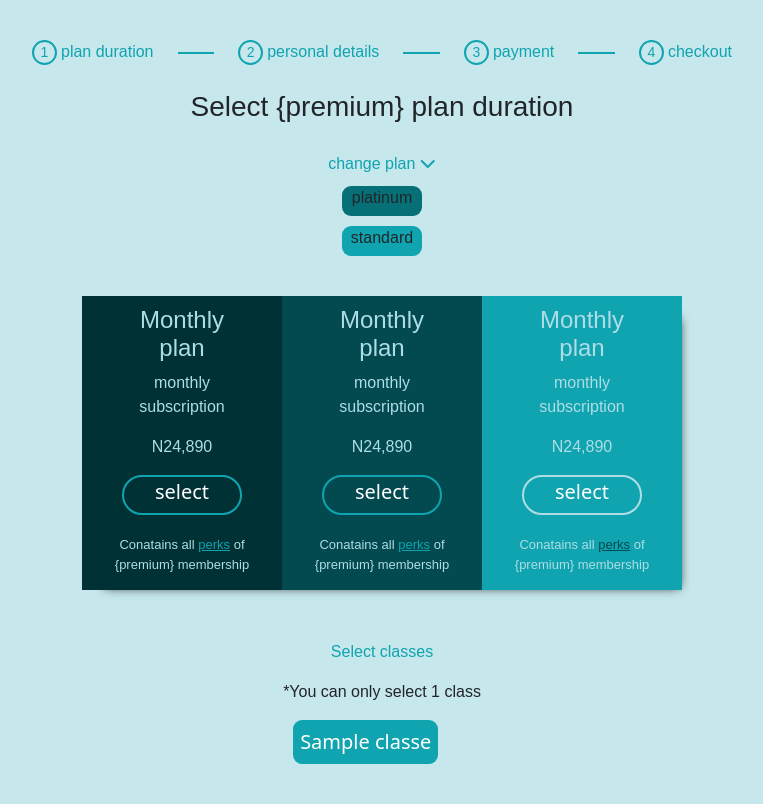
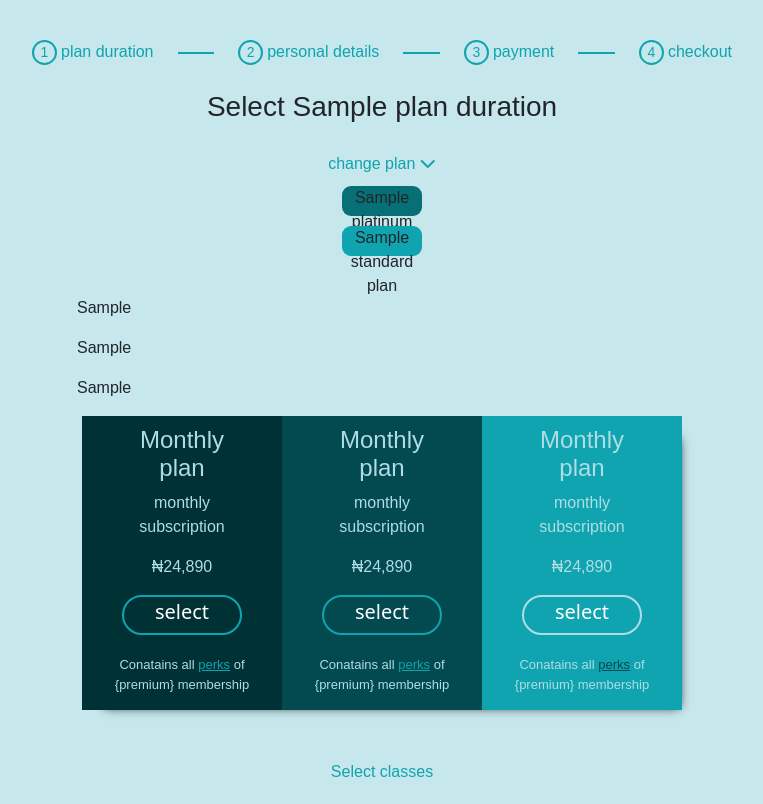
Before and after one commit to abdulhamidbabawale/revivefitness, a Django app: template templates/joinus_plan.html in a window 1280 px wide. Shown: the top 804 px of the page, without its empty margins (258-1021 px from the left). Run offline with Django 5.2, Linux system fonts and the light colour scheme; tables that the repository leaves empty hold one stand-in row (values such as "Sample post"); the template is opened without the code that fills it: values that come from a table or form of the project are taken from there, most other values are stand-ins (such as "Sample title", 1, 10 or a date in 2020); some libraries are stand-ins or nearby versions.

Commit message:
updated code

```diff
--- a/templates/joinus_plan.html
+++ b/templates/joinus_plan.html
@@ -4,7 +4,10 @@
 
   <link rel="stylesheet" href="{% static 'join_plan.css'%}">
   <link rel="stylesheet" href="{% static 'joinus_nav.css'%}">
-
+  <script
+  src="https://code.jquery.com/jquery-3.7.0.js"
+  integrity="sha256-JlqSTELeR4TLqP0OG9dxM7yDPqX1ox/HfgiSLBj8+kM="
+  crossorigin="anonymous"></script>
   {% block nav %}
 
   {% endblock %}
@@ -46,29 +49,46 @@
         </div>
       </div>
     </div>
+
 <div class="top_header">
-  <h3>Select  {premium} plan duration</h3>
+  <h3>Select {{selected_plan}} plan duration</h3>
 
   <a id="change_plan" href="#">change plan <i class="fa-solid fa-chevron-down" id="arrowIcon"></i></a>
   <div class="select_plan">
     <label for="platinum_plan">
-      <input id="platinum_plan" type="radio" name="plan">
-      <div class="plan_drop_down enlarge_on_hover">platinum</div>
+      <input onclick="window.location.reload()" id="platinum_plan" type="radio" name="plan" value="{{platinum_plan.plan_name}}">
+      <div class="plan_drop_down enlarge_on_hover">{{platinum_plan.plan_name}}</div>
     </label>
     <label for="standard_plan">
-      <input id="standard_plan" type="radio" name="plan">
-      <div class="plan_drop_down enlarge_on_hover">standard</div>
+      <input onclick="window.location.reload()" id="standard_plan" type="radio" name="plan" value="{{standard_plan.plan_name}}">
+      <div class="plan_drop_down enlarge_on_hover">{{standard_plan.plan_name}}</div>
     </label>
   </div>
 </div>
+<div class="contents">
+  <!-- <script>
+$(document).ready(function(){
+  setInterval(function(){
+    $("#mk").load(window.location.href + "#mk");
+  },3000);
+})
+  </script> -->
 
 
- <div class="contents">
+  <!-- <p id="selectedplanDisplay">Not selected</p> -->
+<p id="mk"> {{selected_plan}} </p>
+<p> {{duration_cost.platinum_quterly}} </p>
+<p> {{duration_cost.platinum_yearly}} </p>
+
+
+
+
   <div class="plans_duration">
+    {% if selected_plan == 'platinum' %}
     <div class="duration monthly">
      <h4>Monthly <br>plan</h4>
      <p>monthly <br> subscription</p>
-     <p>N24,890</p>
+     <p>₦{{duration_cost.platinum_monthly}}</p>
      <label for="monthly_plan">
        <input id="monthly_plan" type="radio" name="duration" value="monthly">
        <span type="button" id="select_but" class="enlarge_on_hover">select</span>
@@ -78,7 +98,7 @@
     <div class="duration quaterly">
      <h4>Monthly <br>plan</h4>
      <p>monthly <br> subscription</p>
-     <p>N24,890</p>
+     <p>₦{{duration_cost.platinum_quterly}}</p>
      <label for="quaterly_plan">
        <input id="quaterly_plan" type="radio" name="duration" value="quarterly">
        <span type="button" id="select_but" class="enlarge_on_hover">select</span>
@@ -89,16 +109,46 @@
     <div class="duration yearly">
      <h4>Monthly <br>plan</h4>
      <p>monthly <br> subscription</p>
-     <p>N24,890</p>
-     <!-- <button onclick="changecolor(this)" type="button" id="select_but">select</button> -->
+     <p>₦{{duration_cost.platinum_yearly}}</p>
      <label for="yearly_plan">
        <input id="yearly_plan" type="radio" name="duration" value="yearly">
        <span type="button" id="select_but" class="enlarge_on_hover">select</span>
       </label>
-     <!-- <button onclick="changecolor(this)" value="monthly" type="button" id="select_but">select</button> -->
      <p id="all_perks">Conatains all <a href="">perks</a> of {premium} membership</p>
     </div>
+    {% else %}
+    <div class="duration monthly">
+      <h4>Monthly <br>plan</h4>
+      <p>monthly <br> subscription</p>
+      <p>₦24,890</p>
+      <label for="monthly_plan">
+        <input id="monthly_plan" type="radio" name="duration" value="monthly">
+        <span type="button" id="select_but" class="enlarge_on_hover">select</span>
+       </label>
+      <p id="all_perks">Conatains all <a href="">perks</a> of {premium} membership</p>
+     </div>
+     <div class="duration quaterly">
+      <h4>Monthly <br>plan</h4>
+      <p>monthly <br> subscription</p>
+      <p>₦24,890</p>
+      <label for="quaterly_plan">
+        <input id="quaterly_plan" type="radio" name="duration" value="quarterly">
+        <span type="button" id="select_but" class="enlarge_on_hover">select</span>
+       </label>
+      <p id="all_perks">Conatains all <a href="">perks</a> of {premium} membership</p>
+     </div>
 
+     <div class="duration yearly">
+      <h4>Monthly <br>plan</h4>
+      <p>monthly <br> subscription</p>
+      <p>₦24,890</p>
+      <label for="yearly_plan">
+        <input id="yearly_plan" type="radio" name="duration" value="yearly">
+        <span type="button" id="select_but" class="enlarge_on_hover">select</span>
+       </label>
+      <p id="all_perks">Conatains all <a href="">perks</a> of {premium} membership</p>
+     </div>
+    {% endif %}
     </div>
 
 
@@ -130,8 +180,81 @@
 
 
 
-<script src="{ static 'temporary_storage.js' }"></script>
 
+ <!-- <script>
+  // Function to load content of #mk without reloading the page
+  function refreshContent() {
+    $("#mk").load(location.href + " #mk > *"); // Load only the content inside #mk
+  }
+
+  // Refresh content every 500 milliseconds
+  setInterval(refreshContent, 500);
+
+  // Ensure that the content is initially loaded when the document is ready
+  $(document).ready(function() {
+    // Initial load
+    refreshContent();
+  });
+</script> -->
+
+
+
+
+<script>
+document.querySelectorAll('input[name="duration"]').forEach(input => {
+  input.addEventListener('change', function () {
+    if (this.checked) { // Ensure this input is the one selected
+      localStorage.setItem('planDuration1', this.value); // Save to localStorage
+      console.log("Saved plan duration:", this.value); // Debugging message
+    }
+  });
+});
+
+// Store the selected class and its value
+document.querySelectorAll('input[name="clas"]').forEach(input => {
+    input.addEventListener('change', function () {
+        localStorage.setItem('selectedClass', this.value);  // Save selected class to local storage
+    });
+});
+
+
+
+  // Retrieve the saved selection on page load and set the radio as checked
+  document.addEventListener("DOMContentLoaded", function () {
+    const savedDuration = localStorage.getItem('planDuration1');
+    if (savedDuration) {
+      const savedInput = document.querySelector(`input[name="duration"][value="${savedDuration}"]`);
+      if (savedInput) {
+        savedInput.checked = true;
+      }
+    }
+  });
+
+  document.addEventListener("DOMContentLoaded", function () {
+    const savedClass = localStorage.getItem('selectedClass');
+    if (savedClass) {
+      const savedInput = document.querySelector(`input[name="clas"][value="${savedClass}"]`);
+      if (savedInput) {
+        savedInput.checked = true;
+      }
+    }
+  });
+</script>
+
+ <script>
+  function getCookie(name) {
+    const value = "; " + document.cookie;
+    const parts = value.split("; " + name + "=");
+    if (parts.length === 2) return parts.pop().split(";").shift();
+    return null;
+}
+  // Retrieve the saved data
+  const selectedplan = getCookie('selectedplan');
+
+  document.getElementById('selectedplanDisplay').innerHTML = selectedplan ? selectedplan : 'Not selected';
+</script>
+
+<script src="{% static 'temporary_storage.js' %}"></script>
 
 
 
```
